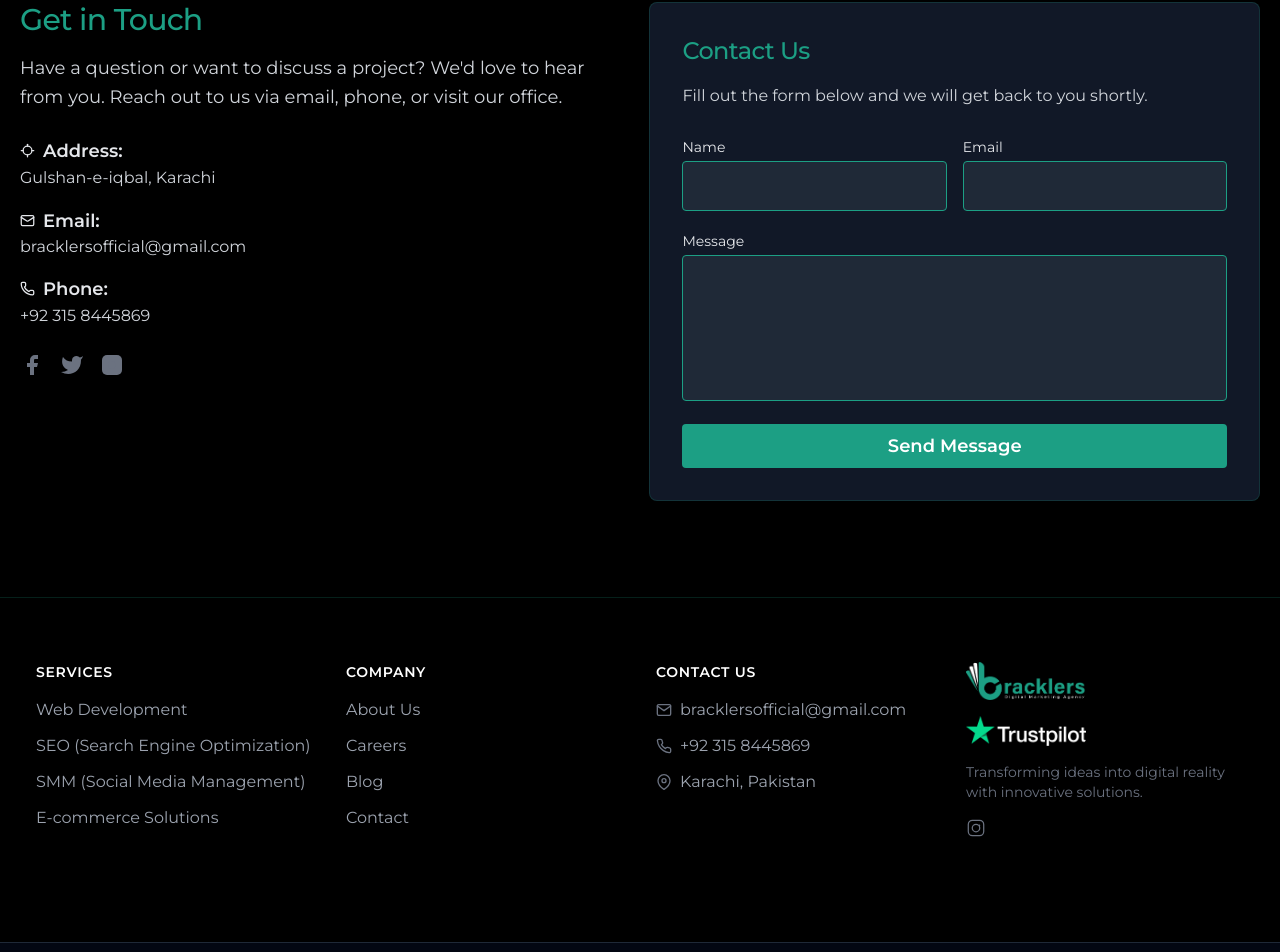
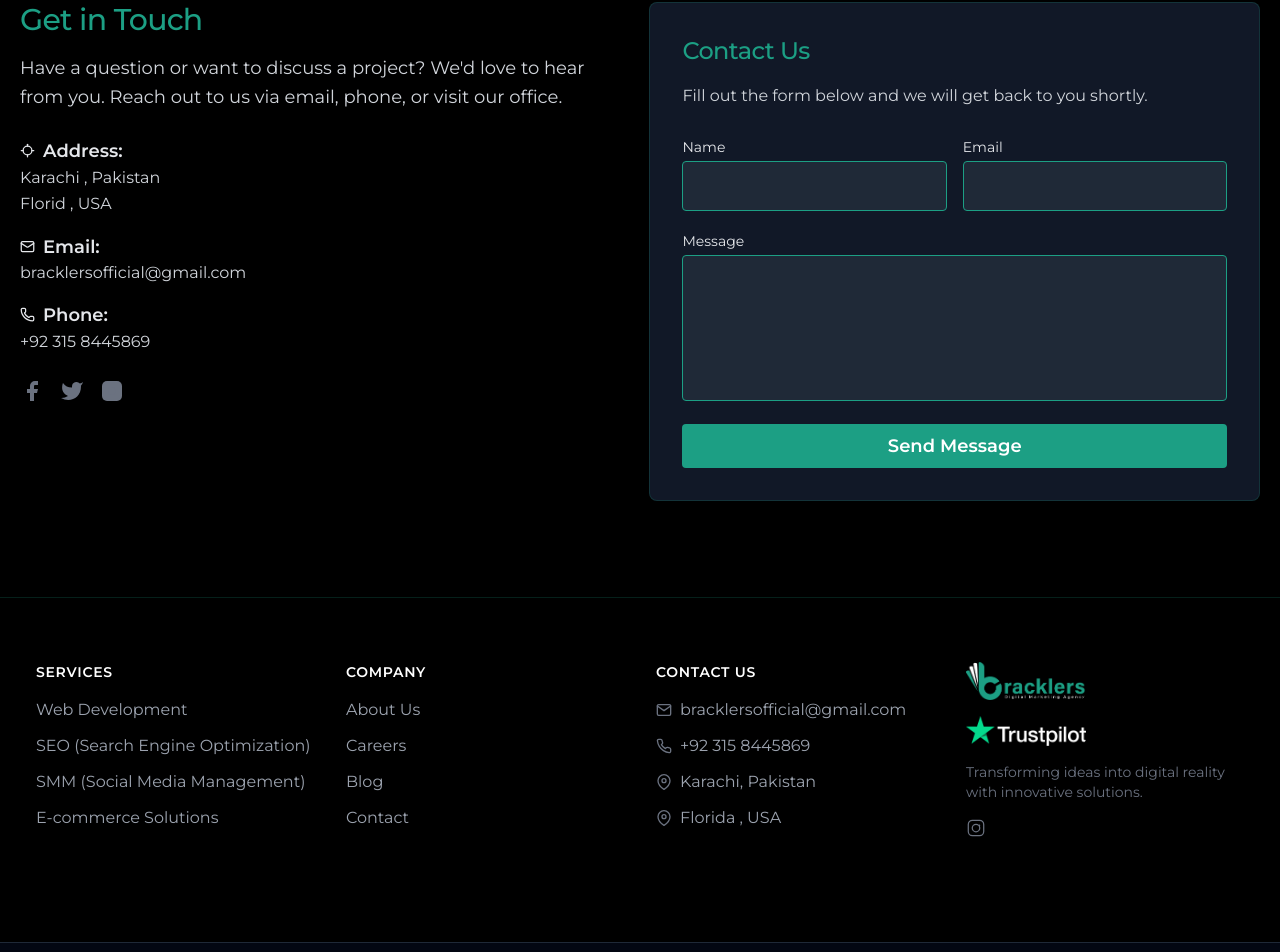
Before and after one commit to uzairshaikh346/digimorphix, a Next.js app: page / in a window 1280 px wide. Shown: the part 4854-5806 px from the top of the page. Built offline with nearby package versions, Linux system fonts and the light colour scheme.

Commit message:
set location

```diff
--- a/src/app/components/ContactForm.tsx
+++ b/src/app/components/ContactForm.tsx
@@ -112,7 +112,9 @@ function ContactForm() {
               variants={itemVariants}
             >
               <p className="text-lg font-semibold text-gray-200 flex items-center gap-2"><LocateIcon size={15}/> Address:</p>
-              <p className="text-gray-300">Gulshan-e-iqbal, Karachi</p>
+              <p className="text-gray-300">Karachi , Pakistan</p>
+              <p className="text-gray-300">Florid , USA</p>
+
             </motion.div>
 
             <motion.div
--- a/src/app/components/Footer.tsx
+++ b/src/app/components/Footer.tsx
@@ -104,6 +104,13 @@ function Footer() {
                 </svg>
                 <span className="group-hover:text-primary_green transition-colors duration-300">Karachi, Pakistan</span>
               </li>
+              <li className="flex md:justify-start justify-center items-center group">
+                <svg xmlns="http://www.w3.org/2000/svg" width="16" height="16" viewBox="0 0 24 24" fill="none" stroke="currentColor" strokeWidth="2" strokeLinecap="round" strokeLinejoin="round" className="mr-2 text-gray-500 group-hover:text-primary_green transition-colors duration-300">
+                  <path d="M21 10c0 7-9 13-9 13s-9-6-9-13a9 9 0 0 1 18 0z"></path>
+                  <circle cx="12" cy="10" r="3"></circle>
+                </svg>
+                <span className="group-hover:text-primary_green transition-colors duration-300">Florida , USA</span>
+              </li>
             </nav>
           </div>
 
```
